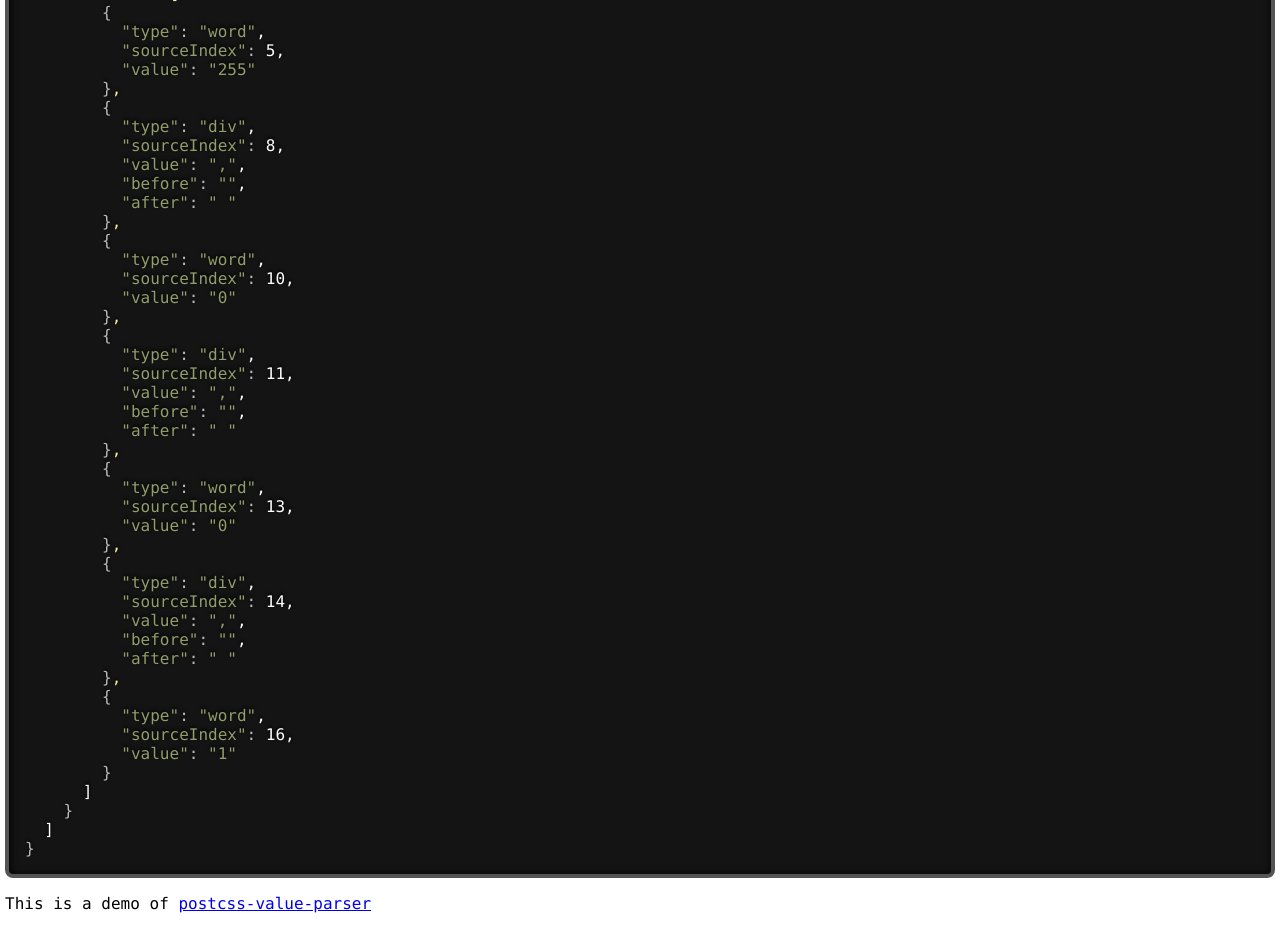
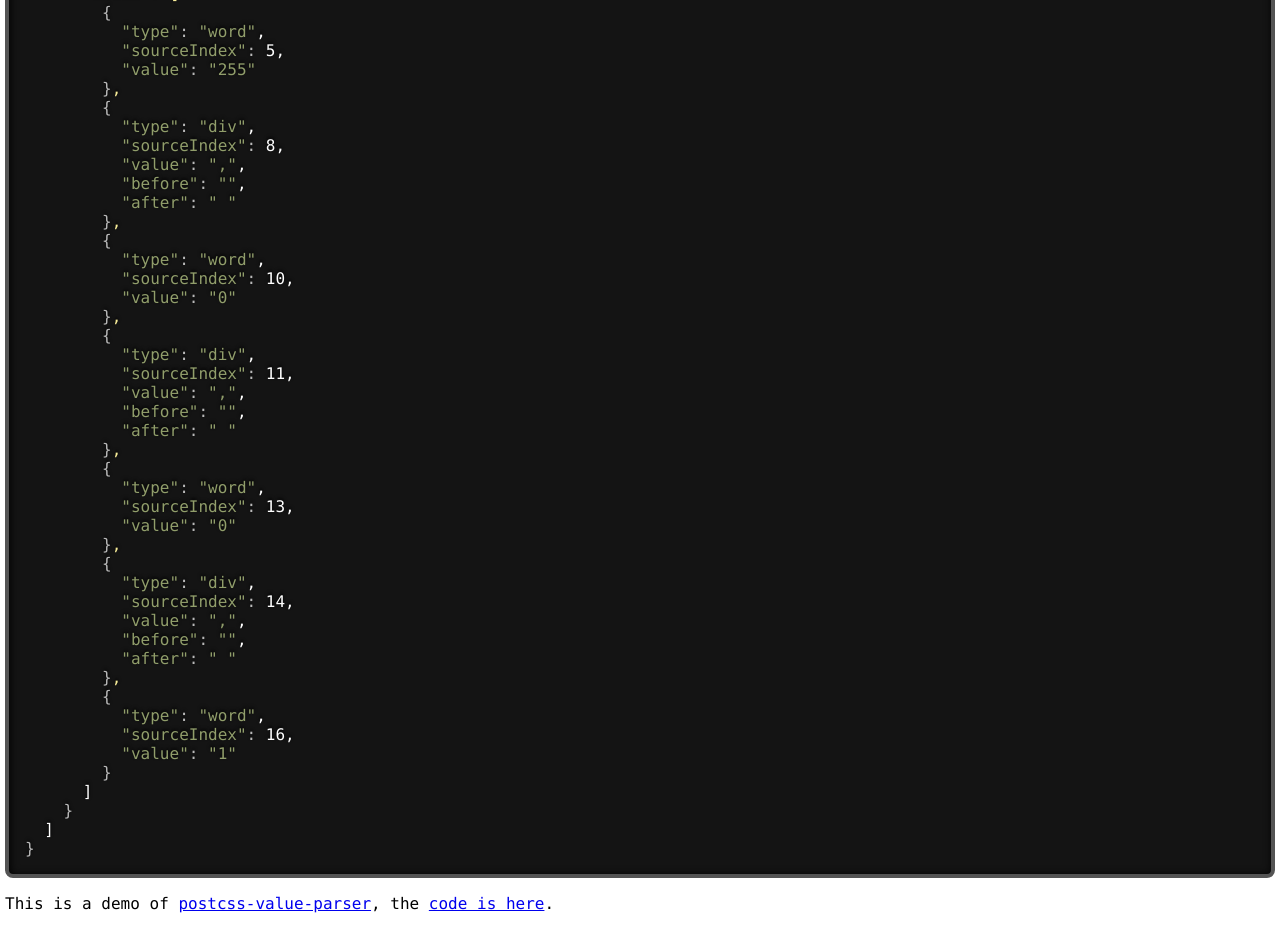
Before and after one commit to stoyan/cssvalueparserdemo, a website: page demo/index.html in a window 1280 px wide. Shown: the part 243-1172 px from the top of the page. Drawn offline with Linux system fonts and the light colour scheme.

Commit message:
Update index.html

```diff
--- a/demo/index.html
+++ b/demo/index.html
@@ -24,7 +24,9 @@
 
   <div style="color: red" id="err"></div>
   <pre><code class="language-css" id="result"></code></pre>
-  <p>This is a demo of <a href="https://github.com/TrySound/postcss-value-parser">postcss-value-parser</a></p>
+  <p>This is a demo of <a href="https://github.com/TrySound/postcss-value-parser">postcss-value-parser</a>,
+  the <a href="https://github.com/stoyan/cssvalueparserdemo/">code is here</a>.
+  </p>
 
   <script>
   function update() {
```
